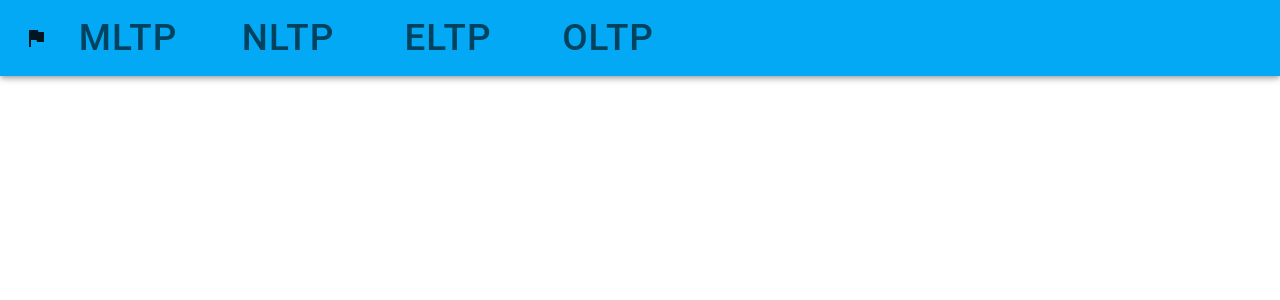
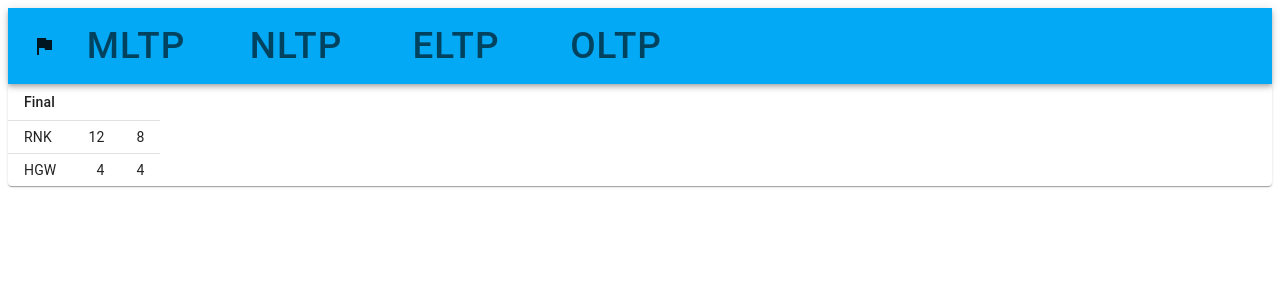
Before and after one commit to itsokthen/tagpro_central, a React (Create React App) app in the folder tagprocentral/: page / in a window 1280 px wide. Shown: the top 300 px of the page. Built offline with nearby package versions, Linux system fonts and the light colour scheme.

Commit message:
adding score table

```diff
--- a/tagprocentral/src/App.css
+++ /dev/null
@@ -1,42 +0,0 @@
-* {
-  font-family: "Inconsolata", monospace;
-}
-
-.App {
-  text-align: center;
-}
-
-.App-logo {
-  height: 40vmin;
-  pointer-events: none;
-}
-
-@media (prefers-reduced-motion: no-preference) {
-  .App-logo {
-    animation: App-logo-spin infinite 20s linear;
-  }
-}
-
-.App-header {
-  background-color: #282c34;
-  min-height: 100vh;
-  display: flex;
-  flex-direction: column;
-  align-items: center;
-  justify-content: center;
-  font-size: calc(10px + 2vmin);
-  color: white;
-}
-
-.App-link {
-  color: #61dafb;
-}
-
-@keyframes App-logo-spin {
-  from {
-    transform: rotate(0deg);
-  }
-  to {
-    transform: rotate(360deg);
-  }
-}
--- a/tagprocentral/src/components/Navbar/Navbar.css
+++ /dev/null
@@ -1,62 +0,0 @@
-* {
-  margin: 0;
-  padding: 0;
-  box-sizing: border-box;
-}
-html {
-  font-size: 62.5%;
-}
-h1 {
-  font-size: 2.6rem;
-}
-li,
-button,
-label,
-input,
-p {
-  font-size: 2rem;
-}
-h2 {
-  font-size: 4.8rem;
-}
-h3 {
-  font-size: 3rem;
-  font-weight: normal;
-}
-h4,
-h5 {
-  font-size: 2.8rem;
-}
-a {
-  color: white;
-  text-decoration: none;
-}
-
-.main-head {
-  background: #00a4e6;
-  color: white;
-  position: sticky;
-  top: 0px;
-  z-index: 3;
-}
-nav {
-  display: flex;
-  width: 90%;
-  margin: auto;
-  padding: 2rem;
-  min-height: 5vh;
-  align-items: center;
-  flex-wrap: wrap;
-}
-
-nav ul {
-  display: flex;
-  flex: 1 1 40rem;
-  justify-content: space-around;
-  align-items: center;
-  list-style: none;
-}
-#logo {
-  flex: 2 1 40rem;
-  font-weight: 400;
-}
--- a/tagprocentral/src/components/Navbar/Navbar.js
+++ b/tagprocentral/src/components/Navbar/Navbar.js
@@ -4,7 +4,7 @@ import FlagIcon from "@mui/icons-material/Flag";
 
 const Navbar = () => {
   return (
-    <AppBar color="primary">
+    <AppBar color="primary" style={{ position: "relative" }}>
       <Toolbar>
         <FlagIcon />
         <Tabs>
--- /dev/null
+++ b/tagprocentral/src/components/Recent_Games/Recent_Games.js
@@ -0,0 +1,53 @@
+import * as React from "react";
+import Table from "@mui/material/Table";
+import TableBody from "@mui/material/TableBody";
+import TableCell, { tableCellClasses } from "@mui/material/TableCell";
+import TableContainer from "@mui/material/TableContainer";
+import TableHead from "@mui/material/TableHead";
+import TableRow from "@mui/material/TableRow";
+import Paper from "@mui/material/Paper";
+
+function createData(name, game1, game2) {
+  return { name, game1, game2 };
+}
+
+const rows = [createData("RNK", 12, 8), createData("HGW", 4, 4)];
+
+export default function DenseTable() {
+  return (
+    <TableContainer component={Paper}>
+      <Table
+        sx={{
+          [`& .${tableCellClasses.root}`]: {
+            borderBottom: "none",
+          },
+        }}
+        sx={{ maxWidth: 150 }}
+        size="small"
+        aria-label="a dense table"
+      >
+        <TableHead>
+          <TableRow>
+            <TableCell>Final</TableCell>
+            <TableCell align="right"></TableCell>
+            <TableCell align="right"></TableCell>
+          </TableRow>
+        </TableHead>
+        <TableBody>
+          {rows.map((row) => (
+            <TableRow
+              key={row.name}
+              sx={{ "&:last-child td, &:last-child th": { border: 0 } }}
+            >
+              <TableCell component="th" scope="row">
+                {row.name}
+              </TableCell>
+              <TableCell align="right">{row.game1}</TableCell>
+              <TableCell align="right">{row.game2}</TableCell>
+            </TableRow>
+          ))}
+        </TableBody>
+      </Table>
+    </TableContainer>
+  );
+}
--- a/tagprocentral/src/pages/MLTP.js
+++ b/tagprocentral/src/pages/MLTP.js
@@ -1,9 +1,15 @@
 import React from "react";
 //Page Components
 import Navbar from "../components/Navbar/Navbar";
+import Recent_Games from "../components/Recent_Games/Recent_Games";
 
 const MLTP = () => {
-  return <Navbar />;
+  return (
+    <div>
+      <Navbar />
+      <Recent_Games />
+    </div>
+  );
 };
 
 export default MLTP;
```
